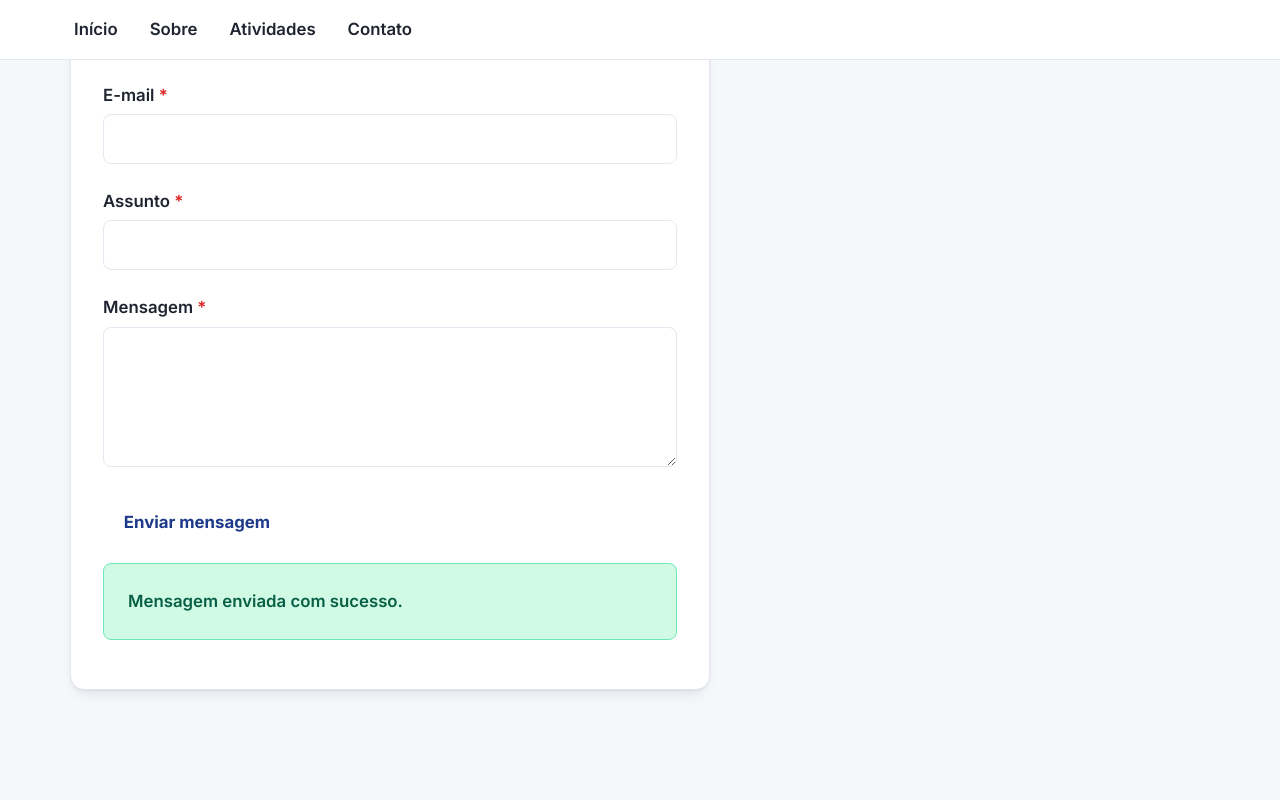
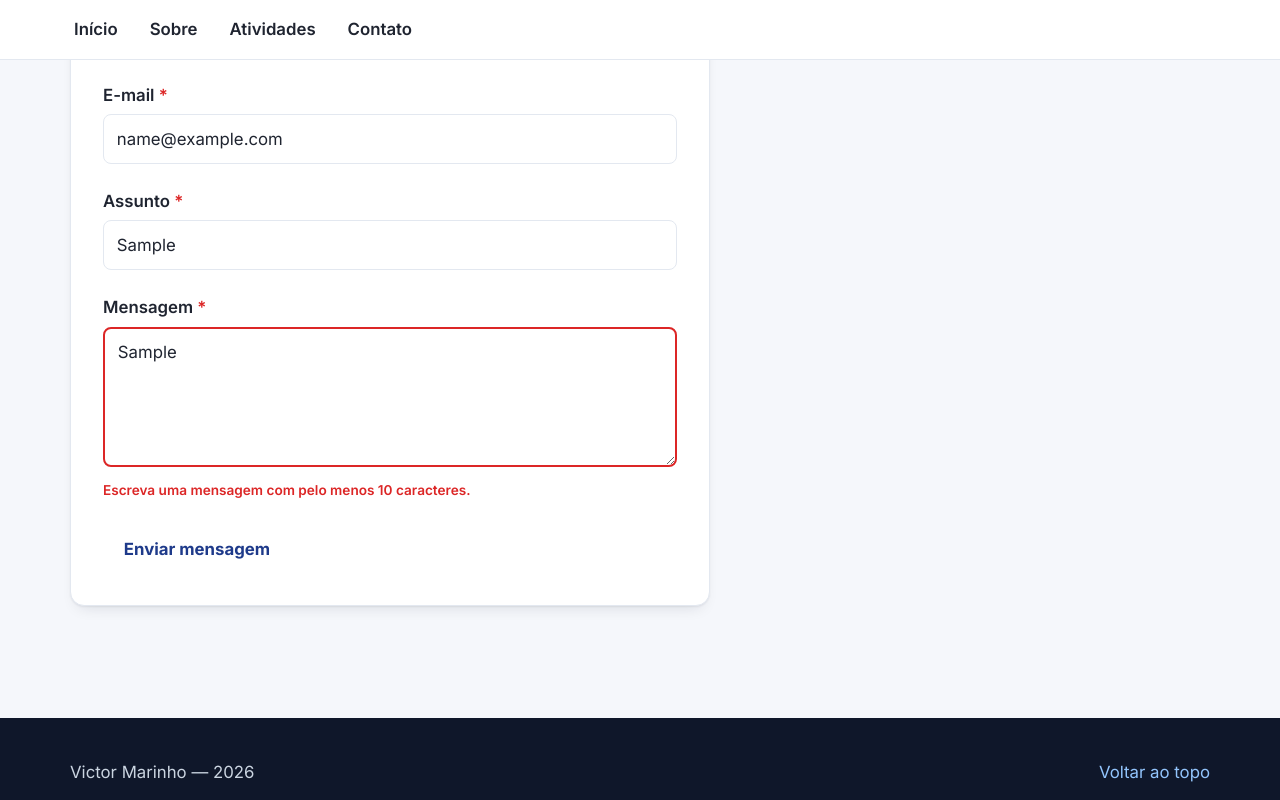
Before and after one commit to Marinho2005/exercicio-faculdade, a React (Vite) app: page / in a window 1280 px wide. Both pictures are taken after typing "Sample", "name@example.com", "Sample", "Sample" into the empty fields and a click on the button "Enviar mensagem". Shown: the part 4653-5453 px from the top of the page. Built offline with nearby package versions, Linux system fonts and the light colour scheme.

Commit message:
feat: validar campos do formulario de contato

```diff
--- a/src/components/FormularioContato.tsx
+++ b/src/components/FormularioContato.tsx
@@ -1,4 +1,6 @@
 import { useState, type FormEvent } from 'react'
+
+type ErrosFormulario = Partial<Record<'nome' | 'email' | 'assunto' | 'mensagem', string>>
 
 function FormularioContato() {
   const [nome, setNome] = useState('')
@@ -6,9 +8,23 @@ function FormularioContato() {
   const [assunto, setAssunto] = useState('')
   const [mensagem, setMensagem] = useState('')
   const [enviado, setEnviado] = useState(false)
+  const [erros, setErros] = useState<ErrosFormulario>({})
 
   function enviar(evento: FormEvent<HTMLFormElement>) {
     evento.preventDefault()
+    const novosErros: ErrosFormulario = {}
+
+    if (nome.trim().length < 2) novosErros.nome = 'Informe um nome com pelo menos 2 caracteres.'
+    if (!/^\S+@\S+\.\S+$/.test(email)) novosErros.email = 'Informe um e-mail válido.'
+    if (assunto.trim().length < 3) novosErros.assunto = 'Informe um assunto com pelo menos 3 caracteres.'
+    if (mensagem.trim().length < 10) novosErros.mensagem = 'Escreva uma mensagem com pelo menos 10 caracteres.'
+
+    setErros(novosErros)
+    if (Object.keys(novosErros).length > 0) {
+      setEnviado(false)
+      return
+    }
+
     setEnviado(true)
     setNome('')
     setEmail('')
@@ -17,22 +33,26 @@ function FormularioContato() {
   }
 
   return (
-    <form className="formulario" onSubmit={enviar}>
+    <form className="formulario" onSubmit={enviar} noValidate>
       <div className="campo">
         <label htmlFor="nome">Nome <span className="requerido">*</span></label>
-        <input id="nome" name="nome" value={nome} onChange={(e) => setNome(e.target.value)} required />
+        <input id="nome" name="nome" value={nome} onChange={(e) => setNome(e.target.value)} required aria-invalid={Boolean(erros.nome)} aria-describedby={erros.nome ? 'erro-nome' : undefined} />
+        {erros.nome && <span className="erro" id="erro-nome">{erros.nome}</span>}
       </div>
       <div className="campo">
         <label htmlFor="email">E-mail <span className="requerido">*</span></label>
-        <input id="email" name="email" type="email" value={email} onChange={(e) => setEmail(e.target.value)} required />
+        <input id="email" name="email" type="email" value={email} onChange={(e) => setEmail(e.target.value)} required aria-invalid={Boolean(erros.email)} aria-describedby={erros.email ? 'erro-email' : undefined} />
+        {erros.email && <span className="erro" id="erro-email">{erros.email}</span>}
       </div>
       <div className="campo">
         <label htmlFor="assunto">Assunto <span className="requerido">*</span></label>
-        <input id="assunto" name="assunto" value={assunto} onChange={(e) => setAssunto(e.target.value)} required />
+        <input id="assunto" name="assunto" value={assunto} onChange={(e) => setAssunto(e.target.value)} required aria-invalid={Boolean(erros.assunto)} aria-describedby={erros.assunto ? 'erro-assunto' : undefined} />
+        {erros.assunto && <span className="erro" id="erro-assunto">{erros.assunto}</span>}
       </div>
       <div className="campo">
         <label htmlFor="mensagem">Mensagem <span className="requerido">*</span></label>
-        <textarea id="mensagem" name="mensagem" value={mensagem} onChange={(e) => setMensagem(e.target.value)} required />
+        <textarea id="mensagem" name="mensagem" value={mensagem} onChange={(e) => setMensagem(e.target.value)} required aria-invalid={Boolean(erros.mensagem)} aria-describedby={erros.mensagem ? 'erro-mensagem' : undefined} />
+        {erros.mensagem && <span className="erro" id="erro-mensagem">{erros.mensagem}</span>}
       </div>
       <div className="formulario-botoes">
         <button className="botao" type="submit">Enviar mensagem</button>
```
